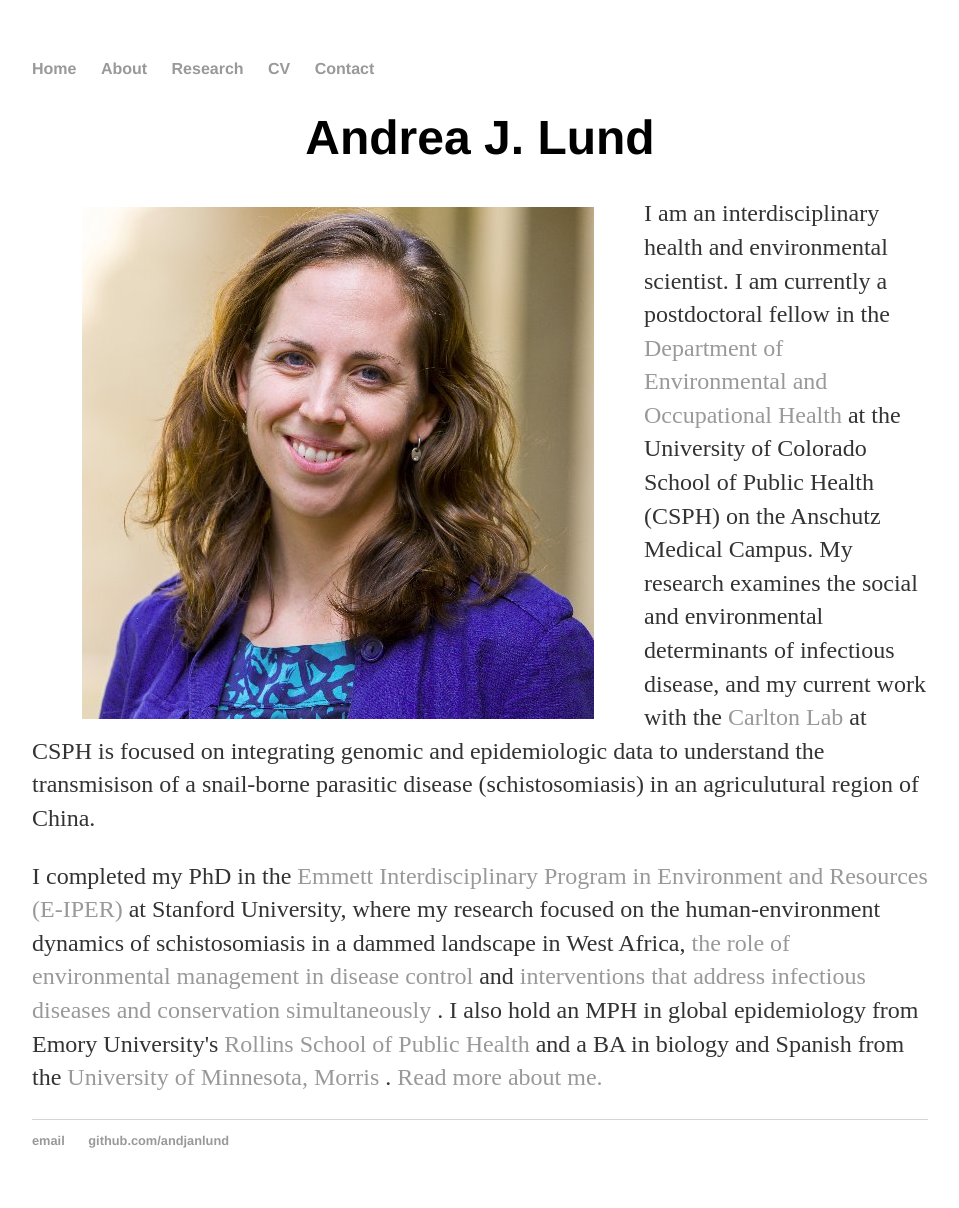
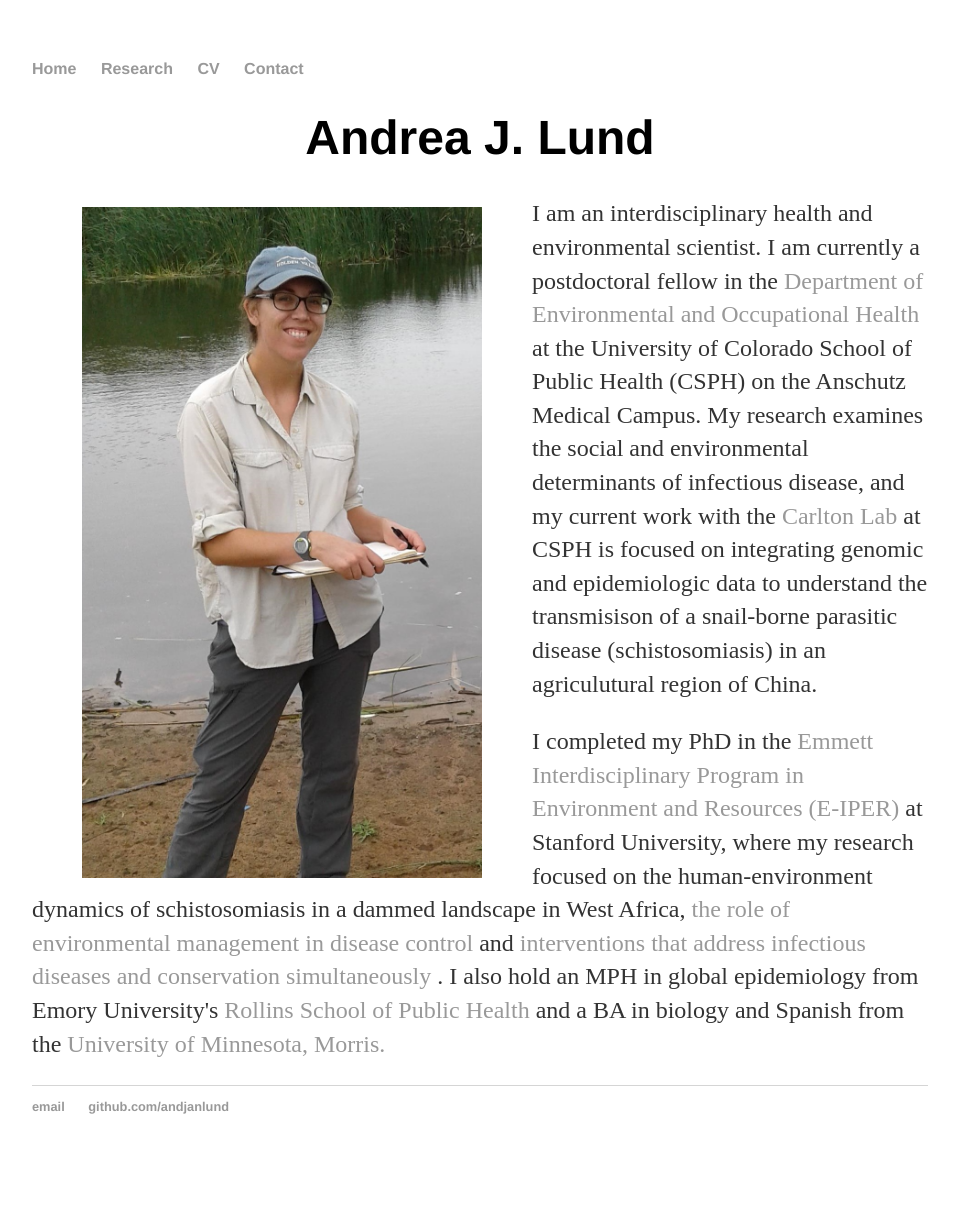
Before and after one commit to andjanlund/andjanlund.github.io, a Jekyll site: the page built from index.html, in a window 1280 px wide. Shown: the whole page, without its empty margins (160-1119 px from the left). Built offline with Jekyll 4.4.1, drawn with Linux system fonts in a browser that asks for light colours; after the commit the page ends 1174 px from its top, so only the background shows below that.

Commit message:
remove about page and populate contact page

```diff
--- a/_layouts/default.html
+++ b/_layouts/default.html
@@ -9,7 +9,6 @@
 			<nav>
 	    		<ul>
 	        		<li><a href="/">Home</a></li>
-	            <li><a href="/about">About</a></li>
 				      <li><a href="/research">Research</a></li>
 	        		<li><a href="/cv">CV</a></li>
 	        		<li><a href="/contact">Contact</a></li>
--- a/index.html
+++ b/index.html
@@ -7,13 +7,12 @@
 	<h1 style = "text-align:center;"> Andrea J. Lund</h1>
 
 	<div>
-	<img src="/images/andrea/Lund-headshot.jpg" align = "left"
-	hspace = 50 vspace = 10/>
+		<img src="/images/andrea/20160817_132057.jpg" width = "400"
+	  align = "left" hspace = 50 vspace = 10/>
 	</div>
 
     <p> I am an interdisciplinary health and environmental scientist. I am currently a postdoctoral fellow in the <a href = "https://coloradosph.cuanschutz.edu/education/departments/environmental-occupational-health"> Department of Environmental and Occupational Health </a> at the University of Colorado School of Public Health (CSPH) on the Anschutz Medical Campus. My research examines the social and environmental determinants of infectious disease, and my current work with the <a href = "https://coloradosph.cuanschutz.edu/education/departments/environmental-occupational-health/research/carlton-group/our-team"> Carlton Lab </a> at CSPH is focused on integrating genomic and epidemiologic data to understand the transmisison of a snail-borne parasitic disease (schistosomiasis) in an agriculutural region of China. </p>
 
-<p> I completed my PhD in the <a href = "https://pangea.stanford.edu/eiper"> Emmett Interdisciplinary Program in Environment and Resources (E-IPER) </a> at Stanford University, where my research focused on the human-environment dynamics of schistosomiasis in a dammed landscape in West Africa, <a href = "https://www.sesync.org/project/may-2017-rfp-s-e-synthesis-research-for-graduate-students/integrating-health-impacts-and" > the role of environmental management in disease control </a> and <a href = "https://snappartnership.net/teams/ecological-levers-for-health/"> interventions that address infectious diseases and conservation simultaneously </a>. I also hold an MPH in global epidemiology from Emory University's <a href = "https://www.sph.emory.edu"> Rollins School of Public Health </a> and a BA in biology and Spanish from the <a href = "https://morris.umn.edu"> University of Minnesota, Morris </a>.
+<p> I completed my PhD in the <a href = "https://pangea.stanford.edu/eiper"> Emmett Interdisciplinary Program in Environment and Resources (E-IPER) </a> at Stanford University, where my research focused on the human-environment dynamics of schistosomiasis in a dammed landscape in West Africa, <a href = "https://www.sesync.org/project/may-2017-rfp-s-e-synthesis-research-for-graduate-students/integrating-health-impacts-and" > the role of environmental management in disease control </a> and <a href = "https://snappartnership.net/teams/ecological-levers-for-health/"> interventions that address infectious diseases and conservation simultaneously </a>. I also hold an MPH in global epidemiology from Emory University's <a href = "https://www.sph.emory.edu"> Rollins School of Public Health </a> and a BA in biology and Spanish from the <a href = "https://morris.umn.edu"> University of Minnesota, Morris. </a>
 
-	<a href="/about">Read more about me.</a></p>
 </div><!-- /.blurb -->
--- a/research/index.html
+++ b/research/index.html
@@ -5,7 +5,7 @@
 
 <h1>{{ page.title }}</h1>
 
-<p> You can find a full list of publications on my <a href = "https://scholar.google.com/citations?hl=en&user=VOC7OecAAAAJ&view_op=list_works&sortby=pubdate"> Google Scholar page </a> </p>
+<p> You can find a full list of publications on my <a href = "https://scholar.google.com/citations?hl=en&user=VOC7OecAAAAJ&view_op=list_works&sortby=pubdate"> Google Scholar page. </a> </p>
 
 <h2> Agricultural livelihoods and schistosomiasis exposure </h2>
 
```
Also changed, not shown: about/index.html (deleted, +0 -10 lines), contact/index.html (added, +11 -0 lines).
